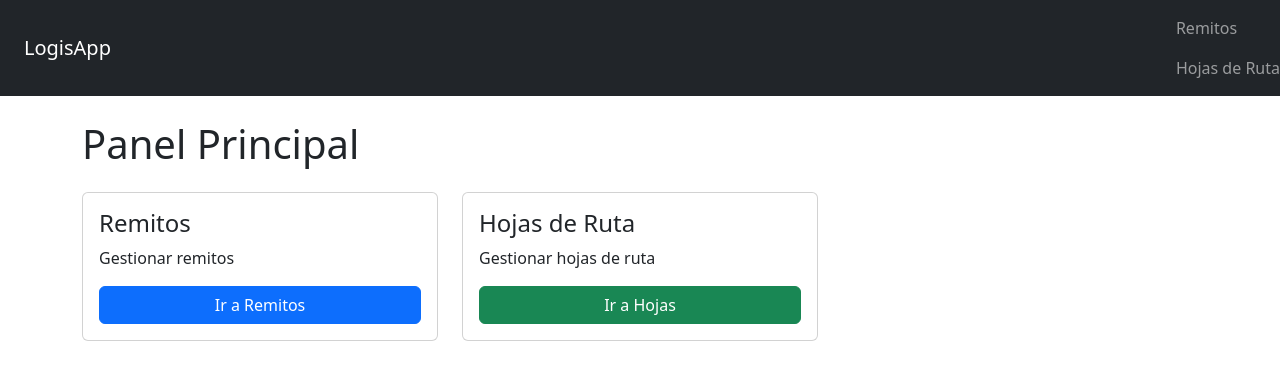
After one commit to Positoo/intento-logisapp, a Django app: page / in a window 1280 px wide. The commit adds this page. Shown: the top 380 px of the page. Run offline with Django 5.2, Linux system fonts and the light colour scheme.

Commit message:
Primera version de la pagina principal(home)

```diff
--- a/logisapp/urls.py
+++ b/logisapp/urls.py
@@ -16,8 +16,10 @@ Including another URLconf
 """
 from django.contrib import admin
 from django.urls import path, include
+from remitos.views import home
 
 urlpatterns = [
     path('admin/', admin.site.urls),
+    path('', home, name='home'),
     path('', include('remitos.urls'))
 ]
--- a/remitos/templates/remitos/detalle_hoja.html
+++ b/remitos/templates/remitos/detalle_hoja.html
@@ -4,7 +4,8 @@
 
 <h1>Hoja de Ruta {{ hoja.id }}</h1>
 
-<p><strong>Vehículo:</strong> {{ hoja.vehiculo }} <strong> Chofer:</strong> {{hoja.chofer}}</p>
+<p><strong>Vehículo:</strong> {{ hoja.vehiculo }} <strong>Chofer:</strong> {{hoja.chofer}}</p>
+<p><strong>Fecha:</strong> {{hoja.fecha}}</p>
 
 <hr>
 
--- a/remitos/views.py
+++ b/remitos/views.py
@@ -3,6 +3,12 @@ from django.shortcuts import render, redirect, get_object_or_404
 from .models import Remito, HojaDeRuta, HojaDeRutaDetalle
 from .forms import RemitoForm, HojaDeRutaForm
 
+#Pagina principal para poder acceder a las demas paginas
+def home(request):
+    return render(request, 'home.html')
+
+
+#Remitos
 def lista_remitos(request):
     remitos = Remito.objects.all()
 
--- a/templates/base.html
+++ b/templates/base.html
@@ -12,10 +12,24 @@
   <body>
     <nav class="navbar navbar-dark bg-dark mb-4">
       <div class="container">
-        <a class="navbar-brand" href="{% url 'lista_remitos' %}"> LogisApp </a>
+        <a class="navbar-brand" href="{% url 'home' %}">
+          LogisApp
+        </a>
       </div>
+      <ul class="navbar-nav ms-auto">
+        <li class="nav-item">
+          <a class="nav-link" href="{% url 'lista_remitos' %}">Remitos</a>
+        </li>
+        <li class="nav-item">
+          <a class="nav-link" href="{% url 'lista_hojas' %}">Hojas de Ruta</a>
+        </li>
+      </ul>
     </nav>
 
-    <div class="container">{% block content %} {% endblock %}</div>
+    <div class="container">
+      {% block content %}
+
+      {% endblock %}
+    </div>
   </body>
 </html>
--- /dev/null
+++ b/templates/home.html
@@ -0,0 +1,31 @@
+{% extends 'base.html' %}
+
+{% block content %}
+
+<h1 class="mb-4">Panel Principal</h1>
+
+<div class="row">
+
+    <div class="col-md-4">
+        <div class="card p-3">
+            <h4>Remitos</h4>
+            <p>Gestionar remitos</p>
+            <a href="{% url 'lista_remitos' %}" class="btn btn-primary">
+                Ir a Remitos
+            </a>
+        </div>
+    </div>
+
+    <div class="col-md-4">
+        <div class="card p-3">
+            <h4>Hojas de Ruta</h4>
+            <p>Gestionar hojas de ruta</p>
+            <a href="{% url 'lista_hojas' %}" class="btn btn-success">
+                Ir a Hojas
+            </a>
+        </div>
+    </div>
+
+</div>
+
+{% endblock %}
```
